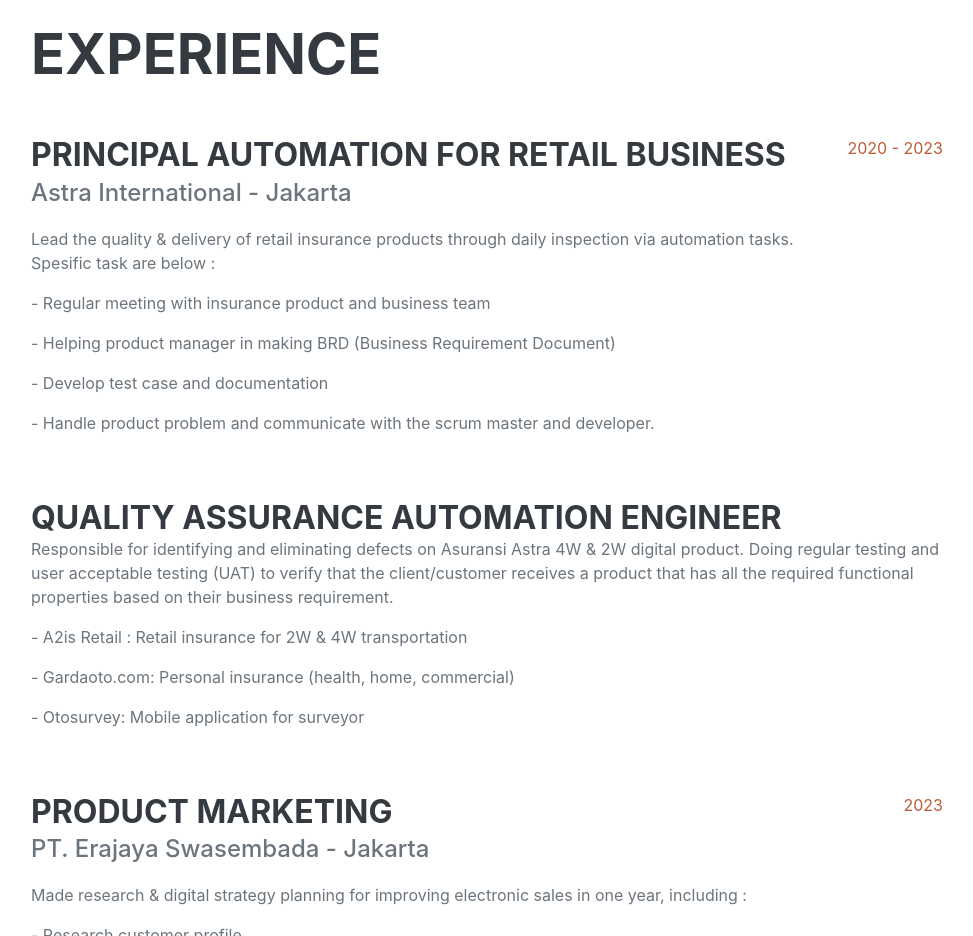
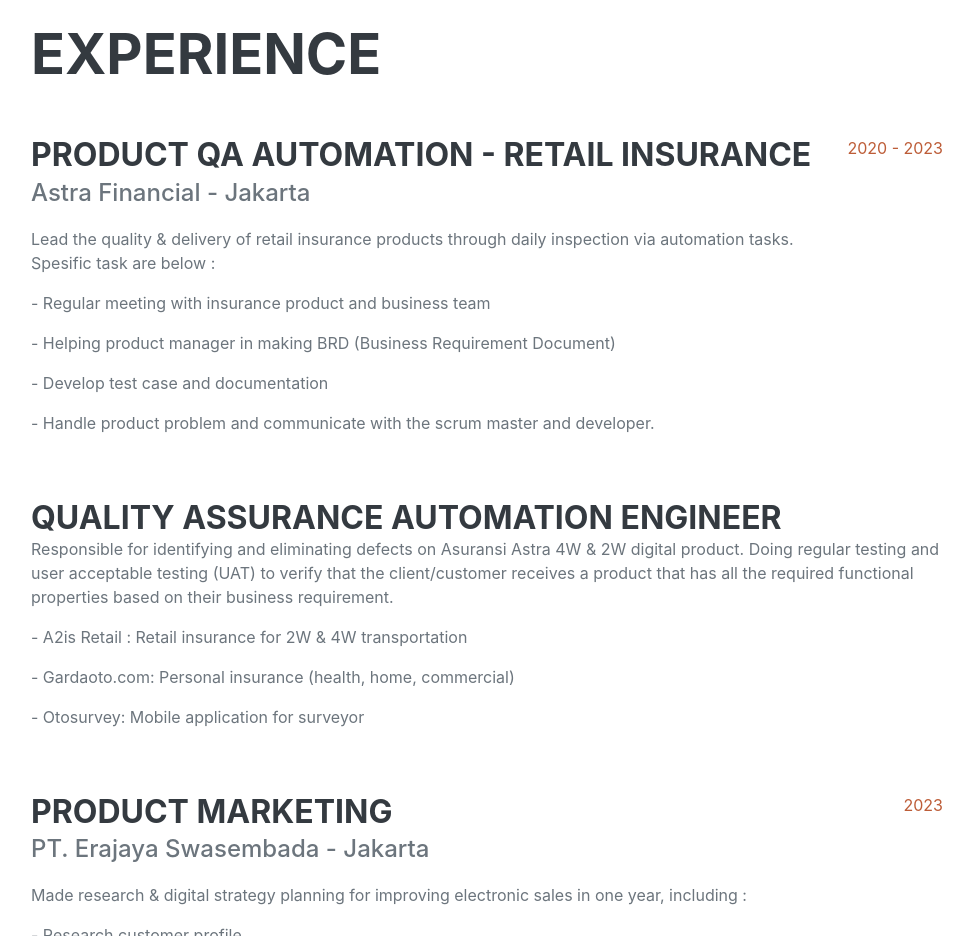
Before and after one commit to sachihongo/sachihongo.github.io, a plain HTML site: page index.html in a window 1280 px wide. Shown: the part 860-1796 px from the top of the page, without its empty margins (289-1262 px from the left). Drawn offline with nearby package versions, Linux system fonts and the light colour scheme; a web font is replaced by a local one.

Commit message:
Update experience body

```diff
--- a/index.html
+++ b/index.html
@@ -70,8 +70,8 @@
                 <h2 class="mb-5">Experience</h2>
                 <div class="d-flex flex-column flex-md-row justify-content-between mb-5">
                     <div class="flex-grow-1">
-                        <h3 class="mb-0">Principal Automation for Retail Business </h3>
-                        <div class="subheading mb-3">Astra International - Jakarta</div>
+                        <h3 class="mb-0">Product QA Automation - Retail Insurance </h3>
+                        <div class="subheading mb-3">Astra Financial - Jakarta</div>
                         <p>Lead the quality & delivery of retail insurance products through daily inspection via
                             automation tasks. Spesific task are below :</p>
                         <p>- Regular meeting with insurance product and business team</p>
```
